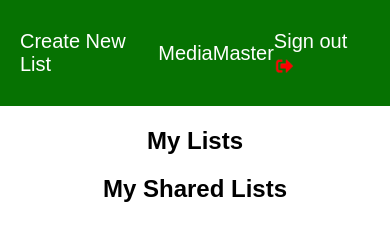
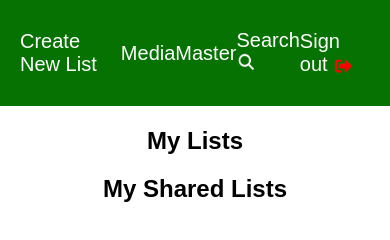
Before and after one commit to pmaestre03/MediaMaster-Server, a website: page public/dashboard.html in a window 390 px wide. Drawn offline with nearby package versions, Linux system fonts and the light colour scheme; a web font is replaced by a local one.

Commit message:
Update dashboard.html

```diff
--- a/public/dashboard.html
+++ b/public/dashboard.html
@@ -34,6 +34,9 @@
             <nav class="navigation">
                 <p class="createList" id="createList">Create New List</p>
                 <p>MediaMaster</p>
+                <a href="http://localhost:3000/search" id="search">
+                    Search <img id="searchLogo" src="img/search.png" width="20px">
+                </a>
                 <a href="http://localhost:3000/" id="signOut">
                     Sign out <img id="signOutLogo" src="img/signOut.png">
                 </a>
```
